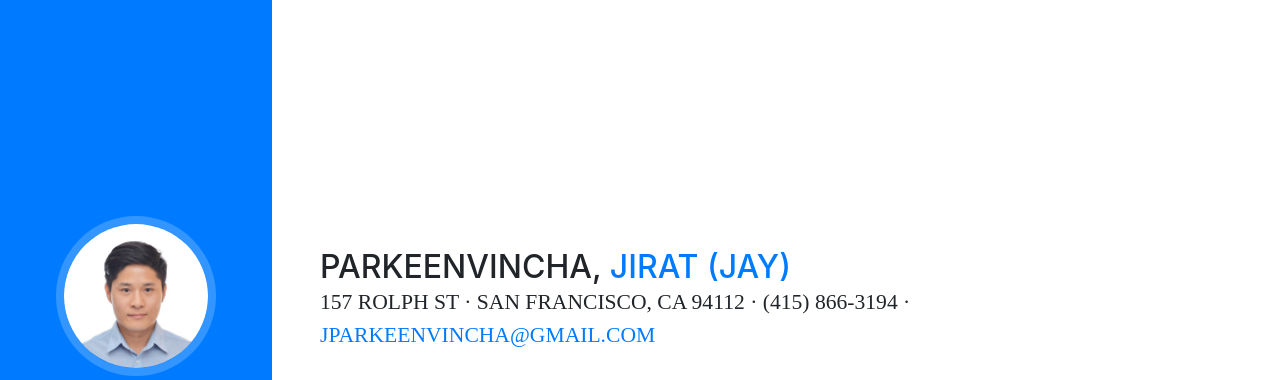
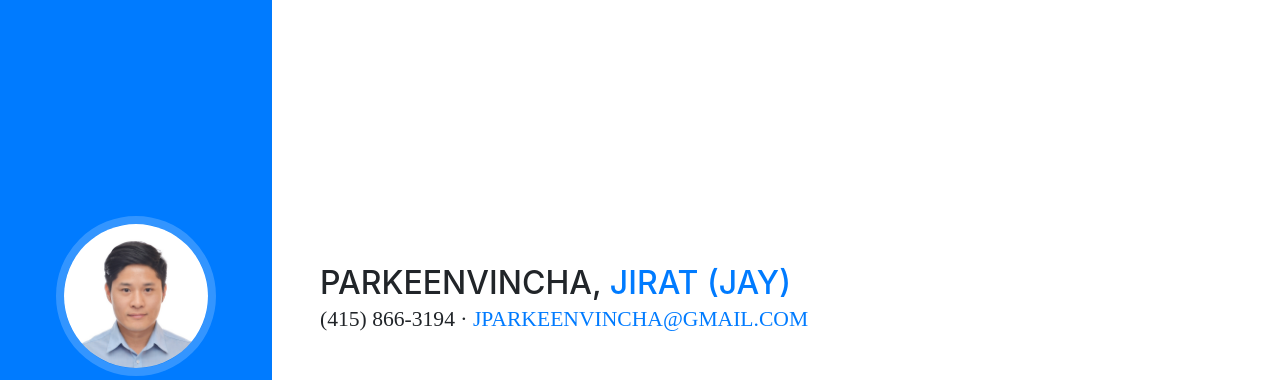
Before and after one commit to jparkeen/jparkeen.github.io, a website with bundled scripts: page index.html in a window 1280 px wide. Shown: the top 380 px of the page. Built offline with nearby package versions, Linux system fonts and the light colour scheme; a web font is replaced by a local one.

Commit message:
remove old address

```diff
--- a/index.html
+++ b/index.html
@@ -77,7 +77,7 @@
           <h2 class="mb-0">Parkeenvincha,
             <span class="text-primary">Jirat (Jay)</span>
           </h2>
-          <div class="subheading mb-5">157 rolph st · San Francisco, CA 94112 · (415) 866-3194 ·
+          <div class="subheading mb-5">(415) 866-3194 ·
             <a href="mailto:name@email.com">jparkeenvincha@gmail.com</a>
           </div>
           <p class="mb-5">A Frontend Developer specialized in Product localization, past experiences included localization for wide range of Apple.com product webpages</p>
```
